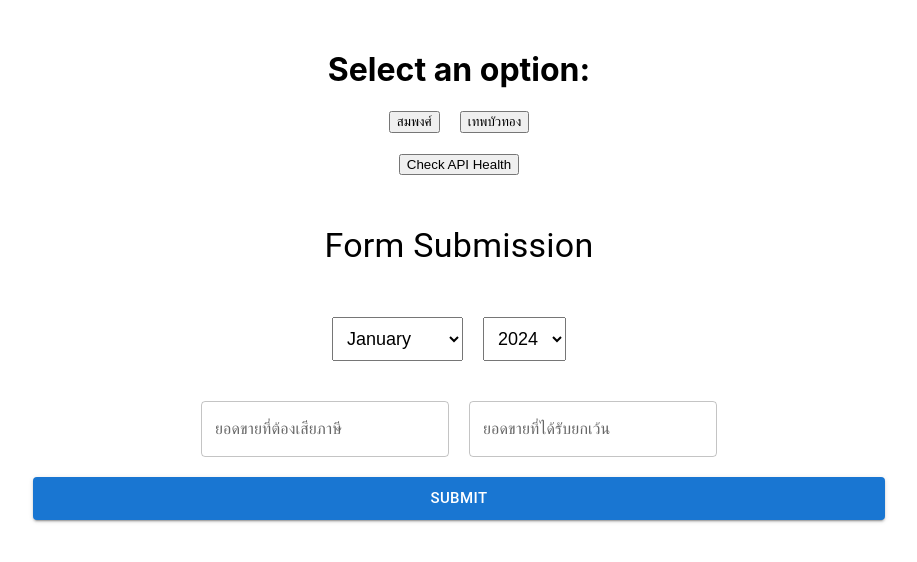
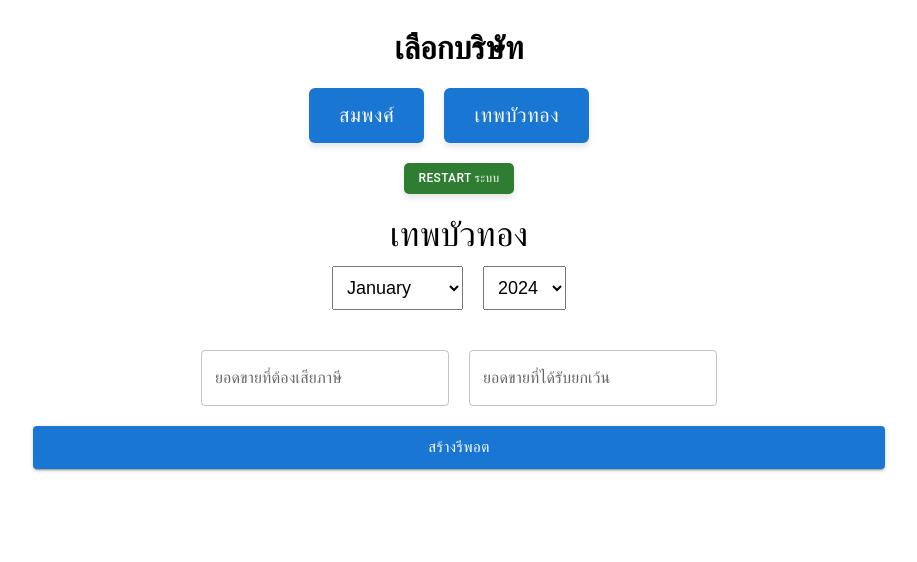
Before and after one commit to chavaleesing/pt-app, a React (Create React App) app: page /tbt in a window 1280 px wide. Shown: the top 562 px of the page, without its empty margins (181-1098 px from the left). Built offline with nearby package versions, Linux system fonts and the light colour scheme.

Commit message:
[update] ui style

```diff
--- a/package.json
+++ b/package.json
@@ -7,6 +7,7 @@
     "@emotion/styled": "^11.11.5",
     "@mui/icons-material": "^6.1.1",
     "@mui/material": "^6.1.1",
+    "@mui/x-data-grid": "^7.17.0",
     "@testing-library/jest-dom": "^5.17.0",
     "@testing-library/react": "^13.4.0",
     "@testing-library/user-event": "^13.5.0",
--- a/src/App.js
+++ b/src/App.js
@@ -1,21 +1,28 @@
 import React, { useState } from 'react';
-import { BrowserRouter as Router, Route, Routes, Link } from 'react-router-dom';
+import { BrowserRouter as Router, Route, Routes, Link, useNavigate } from 'react-router-dom';
 import Sompong from './sompong'; // Ensure the file name and import match
 import Tbt from './tbt'; // Ensure the file name and import match
 import CircularProgress from '@mui/material/CircularProgress'; // Import CircularProgress for loading symbol
+import Button from '@mui/material/Button'; // Import Button from Material UI
+import Box from '@mui/material/Box'; // Box for layout control
 
 function App() {
   const [loading, setLoading] = useState(false);
   const [responseMessage, setResponseMessage] = useState('');
+  const navigate = useNavigate(); // Hook for programmatic navigation
 
-  const checkHealth = async () => {
+  // Function to check health before navigating to Sompong page
+  const goToPage = async (pageName) => {
     setLoading(true);
-    setResponseMessage(''); // Clear any previous messages
+    setResponseMessage('');
 
     try {
       const response = await fetch('https://pt-api-jrep.onrender.com/healthcheck');
       if (response.ok) {
         setResponseMessage('เริ่มใช้งานได้');
+        if(pageName){
+          navigate('/' + pageName);
+        }
       } else {
         setResponseMessage('API returned an error.');
       }
@@ -27,24 +34,48 @@ function App() {
   };
 
   return (
-    <Router>
-      <div style={{ textAlign: 'center', marginTop: '50px' }}>
-        <h1>Select an option:</h1>
-        <div style={{ marginBottom: '20px' }}>
-          <Link to="/sompong">
-            <button style={{ marginRight: '20px' }}>สมพงศ์</button>
-          </Link>
-          <Link to="/tbt">
-            <button>เทพบัวทอง</button>
-          </Link>
-        </div>
+    <Box sx={{ textAlign: 'center', marginTop: '30px' }}>
+      <h1>เลือกบริษัท</h1>
+
+      {/* Navigation Buttons */}
+      <Box sx={{ marginBottom: '20px' }}>
+        <Button
+          onClick={() => goToPage('sompong')}
+          disabled={loading}
+          variant="contained"
+          color="primary"
+          size="large"
+          sx={{ marginRight: '20px', padding: '10px 30px', fontSize: '20px', borderRadius: '6px', boxShadow: '0 4px 6px rgba(0,0,0,0.1)' }}
+        >
+          {loading ? <CircularProgress size={24} color="inherit" /> : 'สมพงศ์'}
+        </Button>
+        <Button
+          onClick={() => goToPage('tbt')}
+          disabled={loading}
+          variant="contained"
+          color="primary"
+          size="large"
+          sx={{ marginRight: '20px', padding: '10px 30px', fontSize: '20px', borderRadius: '6px', boxShadow: '0 4px 6px rgba(0,0,0,0.1)' }}
+        >
+          {loading ? <CircularProgress size={24} color="inherit" /> : 'เทพบัวทอง'}
+        </Button>
+      </Box>
 
       {/* Health Check Button */}
-        <div style={{ marginBottom: '20px' }}>
-          <button onClick={checkHealth} disabled={loading}>
-            {loading ? <CircularProgress size={24} /> : 'Check API Health'}
-          </button>
-        </div>
+      <Box sx={{ marginBottom: '20px' }}>
+        <Button
+        onClick={() => goToPage()}
+          disabled={loading}
+          variant="contained"
+          color="success"
+          size="large"
+          sx={{ padding: '5px 15px', fontSize: '12px', borderRadius: '5px', boxShadow: '0 4px 6px rgba(0,0,0,0.1)' }}
+        >
+          {loading ? <CircularProgress size={24} color="inherit" /> : 'Restart ระบบ'}
+        </Button>
+      </Box>
+
+      {/* Response Message */}
       {responseMessage && <p>{responseMessage}</p>}
 
       {/* Define the routes for navigating */}
@@ -52,8 +83,7 @@ function App() {
         <Route path="/sompong" element={<Sompong />} />
         <Route path="/tbt" element={<Tbt />} />
       </Routes>
-      </div>
-    </Router>
+    </Box>
   );
 }
 
--- a/src/index.js
+++ b/src/index.js
@@ -1,17 +1,11 @@
 import React from 'react';
-import ReactDOM from 'react-dom/client';
-import './index.css';
-import App from './App';
-import reportWebVitals from './reportWebVitals';
+import ReactDOM from 'react-dom';
+import { BrowserRouter as Router } from 'react-router-dom'; // Ensure this is imported
+import App from './App'; // Assuming your App component is in the same directory
 
-const root = ReactDOM.createRoot(document.getElementById('root'));
-root.render(
-  <React.StrictMode>
+ReactDOM.render(
+  <Router>
     <App />
-  </React.StrictMode>
+  </Router>,
+  document.getElementById('root')
 );
-
-// If you want to start measuring performance in your app, pass a function
-// to log results (for example: reportWebVitals(console.log))
-// or send to an analytics endpoint. Learn more: https://bit.ly/CRA-vitals
-reportWebVitals();
--- a/src/sompong.js
+++ b/src/sompong.js
@@ -2,7 +2,7 @@ import React, { useState } from 'react';
 import './App.css';
 import MonthInputs from './MonthInputs';
 import ErrorModal from './ErrorModal';
-import { TextField, Button, Typography, Container } from '@mui/material';
+import { TextField, Button, Typography, Container, CircularProgress } from '@mui/material';
 import axios from 'axios';
 
 function Sompong() {
@@ -14,6 +14,7 @@ function Sompong() {
   const [showErrorModal, setShowErrorModal] = useState(false);
   const [errorMessage, setErrorMessage] = useState('');
   const [formattedDate, setFormattedDate] = useState('2024-01-01');
+  const [loading, setLoading] = useState(false); // Loading state
 
   const handleMonthChange = (e) => {
     const month = parseInt(e.target.value, 10);
@@ -65,6 +66,7 @@ function Sompong() {
   };
 
   const handleSubmit = async () => {
+    setLoading(true);
     try {
       if (!selectedMonth || !selectedYear || inputValues.some(value => value === '') || totalAmount === '') {
         setErrorMessage('Please input all data.');
@@ -103,6 +105,8 @@ function Sompong() {
 
       setErrorMessage(errorMessage);
       setShowErrorModal(true);
+    } finally {
+      setLoading(false);
     }
   };
 
@@ -110,6 +114,7 @@ function Sompong() {
   const inputs = [];
   for (let i = 0; i < numDays; i++) {
     inputs.push(
+      // <DataGrid item xs={2} key={i}>
       <TextField
         key={i}
         type="text"
@@ -117,13 +122,16 @@ function Sompong() {
         value={inputValues[i]}
         onChange={(e) => handleInputChange(e, i)}
         variant="outlined"
+        style={{ margin: '5px' }}
+        sx={{width: 100}}
       />
+    //  </DataGrid>
     );
   }
 
   return (
     <Container maxWidth="md">
-      <Typography variant="h4" style={{ margin: '50px' }} align="center" gutterBottom>
+      <Typography variant="h4" style={{ margin: '10px' }} align="center" gutterBottom>
         สมพงศ์
       </Typography>
       <div style={{ display: 'flex', justifyContent: 'center' }}>
@@ -141,9 +149,20 @@ function Sompong() {
       </div>
       <div>{inputs}</div>
       <ErrorModal show={showErrorModal} handleClose={() => setShowErrorModal(false)} errorMessage={errorMessage} />
-      <Button onClick={handleSubmit} variant="contained" color="primary" size="large" fullWidth>
-        Submit
+
+      <Button
+        onClick={handleSubmit}
+        variant="contained"
+        color="primary"
+        size="large"
+        style={{ margin: '20px' }}
+        fullWidth
+        disabled={loading} // Disable the button while loading
+        startIcon={loading ? <CircularProgress size={20} /> : null} // Show spinner when loading
+      >
+        {loading ? 'กำลังประมวลผล...' : 'สร้างรีพอต'}
       </Button>
+
     </Container>
   );
 }
--- a/src/tbt.js
+++ b/src/tbt.js
@@ -1,7 +1,7 @@
 import React, { useState } from 'react';
 import MonthInputs from './MonthInputs';
 import axios from 'axios';
-import { TextField, Button, Typography, Container } from '@mui/material';
+import { TextField, Button, Typography, Container, CircularProgress } from '@mui/material';
 
 function Tbt() {
   const currentYear = new Date().getFullYear();
@@ -9,6 +9,7 @@ function Tbt() {
   const [selectedYear, setSelectedYear] = useState(currentYear);
   const [taxSale, setTaxSale] = useState('');
   const [untaxSale, setUntaxSale] = useState('');
+  const [loading, setLoading] = useState(false); // Loading state
 
   const handleMonthChange = (e) => {
     setSelectedMonth(e.target.value);
@@ -22,10 +23,10 @@ function Tbt() {
   const handleUntaxSaleChange = (e) => {setUntaxSale(e.target.value);};
 
   const handleSubmit = async () => {
-    // Construct the first_date in 'YYYY-MM-DD' format
+    setLoading(true); // Set loading to true when the API call starts
     try {
       const firstDate = `${selectedYear}-${selectedMonth.padStart(2, '0')}-01`;
-    var requestData = {
+      const requestData = {
         tax_sale: taxSale,
         untax_sale: untaxSale,
         date: firstDate,
@@ -34,23 +35,25 @@ function Tbt() {
       // Send data to the API
       const response = await axios.post('https://pt-api-jrep.onrender.com/purchase-report', requestData, {
         responseType: 'blob',
-      }).then((response) => {
+      });
+
       const url = window.URL.createObjectURL(new Blob([response.data]));
       const link = document.createElement('a');
       link.href = url;
       link.setAttribute('download', `${Date.now()}.xlsx`);
       document.body.appendChild(link);
       link.click();
-      });
     } catch (error) {
       console.error('Error:', error);
+    } finally {
+      setLoading(false); // Set loading to false when the API call ends
     }
   };
 
   return (
     <Container maxWidth="md">
-      <Typography variant="h4" style={{ margin: '50px' }} align="center" gutterBottom>
-        Form Submission
+      <Typography variant="h4" style={{ margin: '10px' }} align="center" gutterBottom>
+        เทพบัวทอง
       </Typography>
       <div style={{ display: 'flex', justifyContent: 'center', marginBottom: '20px' }}>
         <MonthInputs month={selectedMonth} year={selectedYear} onChangeMonth={handleMonthChange} onChangeYear={handleYearChange} />
@@ -74,8 +77,16 @@ function Tbt() {
           variant="outlined"
         />
       </div>
-      <Button onClick={handleSubmit} variant="contained" color="primary" size="large" fullWidth>
-        Submit
+      <Button
+        onClick={handleSubmit}
+        variant="contained"
+        color="primary"
+        size="large"
+        fullWidth
+        disabled={loading} // Disable the button while loading
+        startIcon={loading ? <CircularProgress size={20} /> : null} // Show spinner when loading
+      >
+        {loading ? 'กำลังประมวลผล...' : 'สร้างรีพอต'}
       </Button>
     </Container>
   );
```
Also changed, not shown: 1 other file (tests, documents, lock files or other folders). Lines whose indentation alone changed are shown as unchanged.
